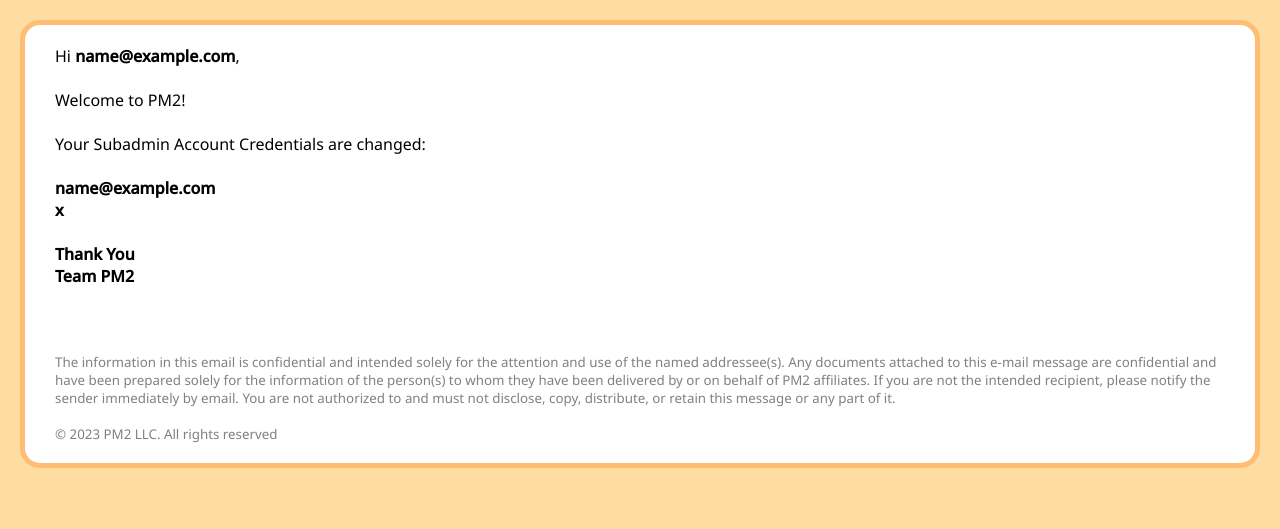
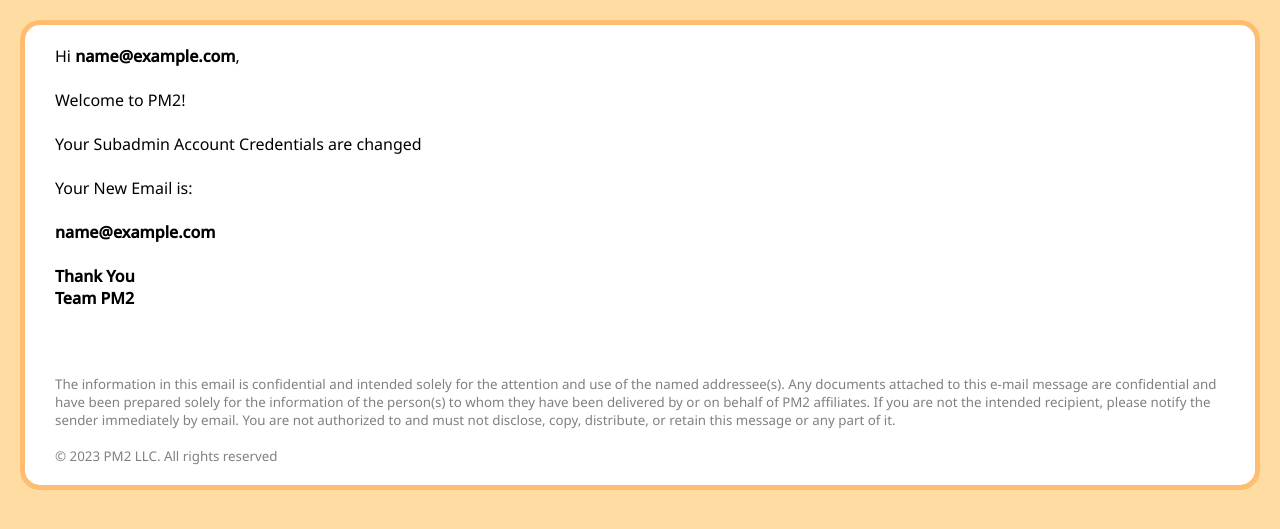
Before and after one commit to ai-advantage-hub/pm2-itemeyze-backend, a Django app: template pm2/users/templates/update_subadmin.html in a window 1280 px wide. Shown: the part 130-659 px from the top of the page. Run offline with Django 4.2, Linux system fonts and the light colour scheme; the template is opened without the code that fills it: most values are stand-ins (such as "Sample title", 1, 10 or a date in 2020); parts of the project's set-up code (start-up, migrations or seed data) failed here and were passed over.

Commit message:
new email sending in case mailid of subadmin changed

```diff
--- a/pm2/custom_admin/views.py
+++ b/pm2/custom_admin/views.py
@@ -1188,7 +1188,7 @@
         sub_admin.save()
         if full_name or email or phone_number or modules_accessible:
             print("oldemail===",old_email)
-            send_updated_subadmin_credentials(old_email)
+            send_updated_subadmin_credentials(old_email, email)
             print("old2", old_email)
         return CustomResponse({"message": "Subadmin details updated successfully"}, status=status.HTTP_200_OK)
 
--- a/pm2/users/templates/update_subadmin.html
+++ b/pm2/users/templates/update_subadmin.html
@@ -27,13 +27,15 @@
                 background: white;
                 border:5px solid #FFBD71;
                 border-radius: 20px;">
-            {% blocktranslate %}Hi {% endblocktranslate %}<strong>{{email}}</strong>,
+            {% blocktranslate %}Hi {% endblocktranslate %}<strong>{{old_email}}</strong>,
             <br><br>
             {% blocktranslate %}Welcome to PM2!{% endblocktranslate %}
             <br><br>
-            {% blocktranslate %}Your Subadmin Account Credentials are changed:{% endblocktranslate %}
+            {% blocktranslate %}Your Subadmin Account Credentials are changed{% endblocktranslate %}
             <br><br>
-            <strong>{{email}}<br>{{temporary_password}}</strong>
+            {% blocktranslate %}Your New Email is:{% endblocktranslate %}
+            <br><br>
+            <strong>{{new_email}}</strong>
             <br><br>
             <strong>{% blocktranslate %} Thank You {% endblocktranslate %}</strong><br>
             <strong>Team PM2</strong>
```
Also changed, not shown: pm2/core/common_utils.py (+4 -3 lines).
